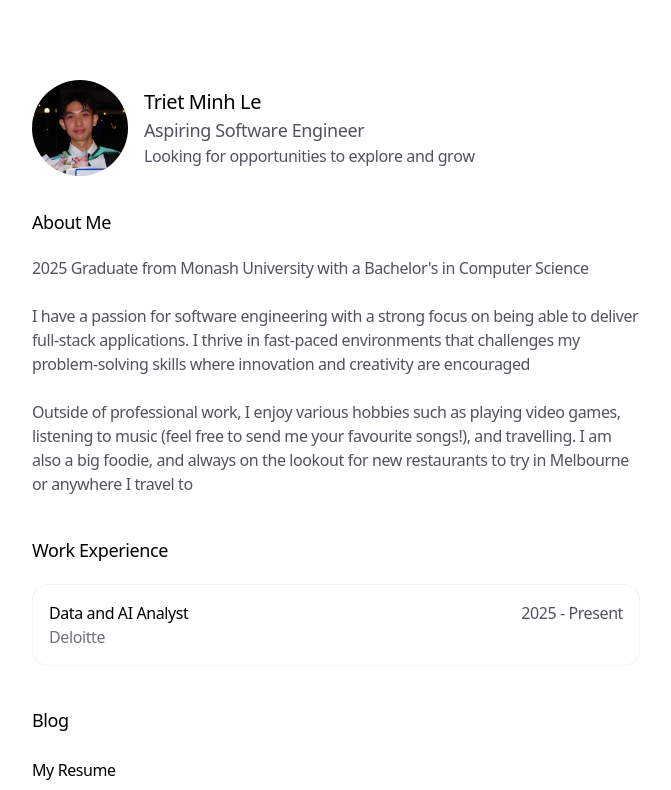
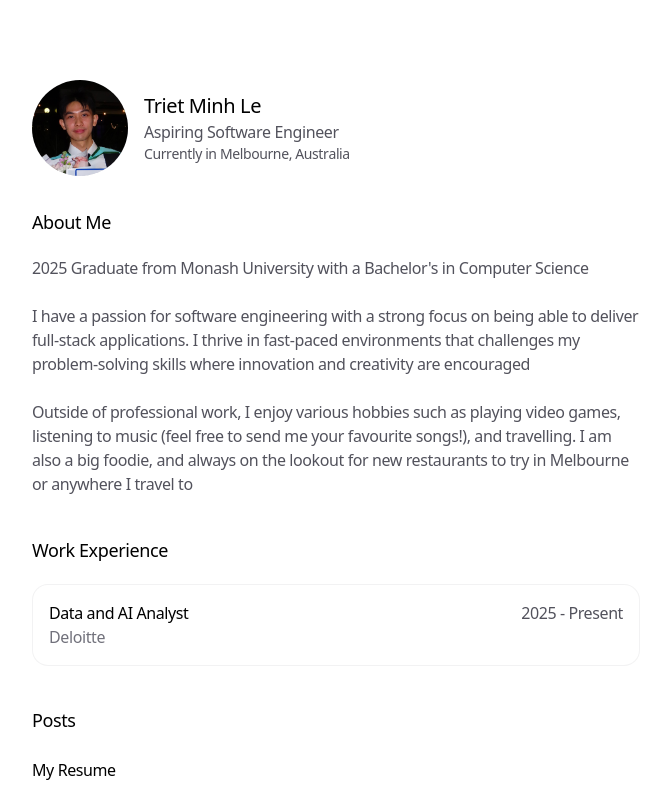
Before and after one commit to lemontriet/portfolio, a Next.js app: page / in a window 1280 px wide. Shown: the top 790 px of the page, without its empty margins (304-975 px from the left). Built offline with nearby package versions, Linux system fonts and the light colour scheme.

Commit message:
updated titles and text sizes

```diff
--- a/app/footer.tsx
+++ b/app/footer.tsx
@@ -73,7 +73,7 @@ export function Footer() {
         <a href="https://github.com/lemontriet" target="_blank">
           <TextLoop className="text-xs text-zinc-500">
             <span>© 2025 Triet</span>
-            <span>Inspired by 'nim' by Julien.</span>
+            <span>Powered by 'nim' by Julien.</span>
           </TextLoop>
         </a>
         <div className="text-xs text-zinc-400">
--- a/app/header.tsx
+++ b/app/header.tsx
@@ -29,7 +29,7 @@ export function Header() {
             as="p"
             preset="fade"
             per="char"
-            className="text-zinc-600 dark:text-zinc-500 text-lg"
+            className="text-zinc-600 dark:text-zinc-500 text-base"
             delay={0.5}
           >
             Aspiring Software Engineer
@@ -38,10 +38,10 @@ export function Header() {
             as="p"
             preset="fade"
             per="char"
-            className="text-zinc-600 dark:text-zinc-500 text-base"
+            className="text-zinc-600 dark:text-zinc-500 text-sm"
             delay={0.8}
           >
-            Looking for opportunities to explore and grow
+            Currently in Melbourne, Australia
           </TextEffect>
         </div>
       </div>
--- a/app/layout.tsx
+++ b/app/layout.tsx
@@ -20,7 +20,7 @@ export const metadata: Metadata = {
     default: 'Triet Portfolio',
     template: '%s'
   },
-  description: 'Hello, Nice to meet you!'
+  description: 'aspiring software engineer, down for any challenge'
 };
 
 const geist = Geist({
--- a/app/page.tsx
+++ b/app/page.tsx
@@ -137,7 +137,7 @@ export default function Personal() {
         variants={VARIANTS_SECTION}
         transition={TRANSITION_SECTION}
       >
-        <h3 className="mb-3 text-lg font-medium">Blog</h3>
+        <h3 className="mb-3 text-lg font-medium">Posts</h3>
         <div className="flex flex-col space-y-0">
           <AnimatedBackground
             enableHover
```
